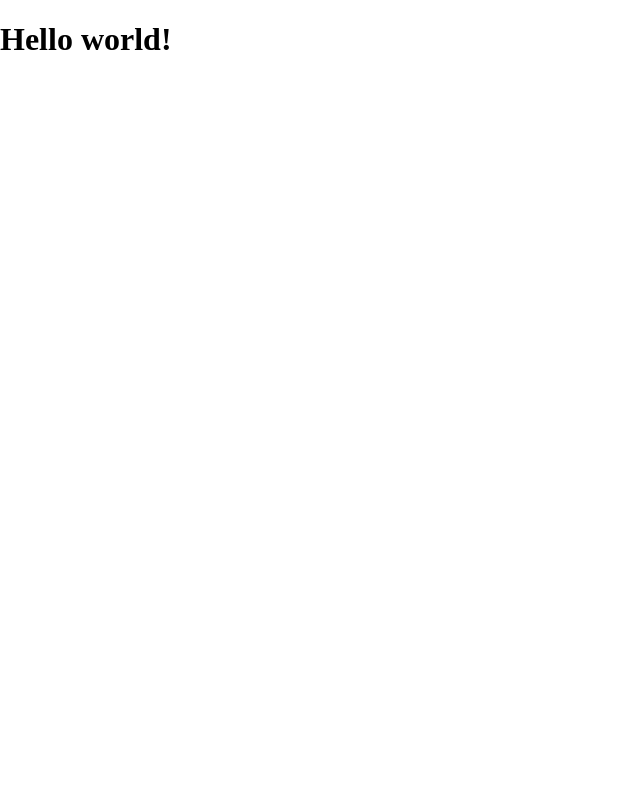
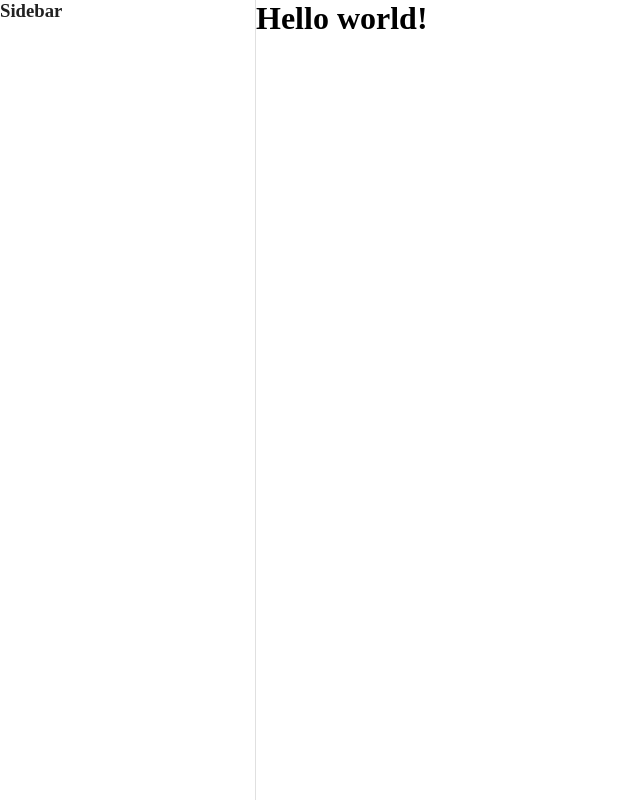
Before and after one commit to FranciscoGustavo/task-manager, a React (Create React App) app in the folder web/: page / in a window 1280 px wide. Shown: the whole page, without its empty margins (0-640 px from the left). Built offline with nearby package versions, Linux system fonts and the light colour scheme.

Commit message:
feat: add Layout component with Sidebar, Downbar

```diff
--- /dev/null
+++ b/web/src/components/Downbar/index.tsx
@@ -0,0 +1,28 @@
+import React, { FC } from 'react';
+import { Drawer, Hidden } from '@material-ui/core';
+import { useStyles } from './styles';
+
+type DownbarProps = {
+  onMobileNavOpen: () => void;
+}
+
+const Downbar: FC<DownbarProps> = ({ onMobileNavOpen }) => {
+  const classes = useStyles();
+
+  return (
+    <Hidden mdUp>
+      <Drawer
+        anchor="bottom"
+        variant="permanent"
+        open={true}
+        classes={{
+          paper: classes.drawer
+        }}
+        >
+        <h3 onClick={onMobileNavOpen}>Downbar</h3>
+      </Drawer>
+    </Hidden>
+  )
+}
+
+export default Downbar;
--- /dev/null
+++ b/web/src/components/Downbar/styles.ts
@@ -0,0 +1,7 @@
+import { makeStyles, Theme } from '@material-ui/core/styles';
+
+export const useStyles = makeStyles((theme: Theme) => ({
+  drawer: {
+    height: theme.spacing(8),
+  }
+}));
--- /dev/null
+++ b/web/src/components/Layout/index.tsx
@@ -0,0 +1,30 @@
+import React, { useState, FC, ReactNode } from 'react';
+import Sidebar from '../Sidebar';
+import Downbar from '../Downbar';
+import { useStyles } from './styles';
+
+type LayoutProps = {
+  children: ReactNode,
+}
+
+const Layout: FC<LayoutProps> = ({ children }) => {
+  const classes = useStyles();
+  const [isMobileNavOpen,  setMobileNavOpen] = useState(false);
+
+  return (
+    <div className={classes.root}>
+      <Sidebar
+        openMobile={isMobileNavOpen}
+        onMobileNavClose={() => setMobileNavOpen(false)}
+      />
+      <div className={classes.wrapper}>
+        <div className={classes.content}>
+          {children}
+        </div>
+      </div>
+      <Downbar onMobileNavOpen={() => setMobileNavOpen(true)} />
+    </div>
+  );
+}
+
+export default Layout;
--- /dev/null
+++ b/web/src/components/Layout/styles.ts
@@ -0,0 +1,21 @@
+import { makeStyles, Theme } from '@material-ui/core/styles';
+
+export const useStyles = makeStyles((theme: Theme) => ({
+  root: {
+    width: '100%',
+    height: '100%',
+  },
+  wrapper: {
+    width: '100%',
+    height: '100%',
+    paddingBottom: theme.spacing(8),
+    [theme.breakpoints.up('md')]: {
+      paddingLeft: '256px',
+      paddingBottom: '0',
+    }
+  },
+  content: {
+    width: '100%',
+    height: '100%',
+  }
+}));
--- a/web/src/components/Sidebar/index.tsx
+++ b/web/src/components/Sidebar/index.tsx
@@ -1,10 +1,35 @@
 import React, { FC } from 'react';
+import { Drawer } from '@material-ui/core';
+import { useTheme } from '@material-ui/core/styles';
+import useMediaQuery from '@material-ui/core/useMediaQuery';
+import { useStyles } from './styles';
 
-const Sidebar: FC = () => {
+type SidebarProps = {
+  openMobile: boolean;
+  onMobileNavClose: () => void;
+}
+
+const Sidebar: FC<SidebarProps> = ({ openMobile, onMobileNavClose }) => {
+  const theme = useTheme();
+  const matches = useMediaQuery(theme.breakpoints.up('md'));
+  const classes = useStyles();
+  console.log(matches);
+
   return (
-    <div>
-      <h3>Sidebar</h3>
-    </div>
+    <Drawer
+      anchor="left"
+      variant={matches ? 'permanent' : 'temporary'}
+      open={openMobile}
+      onClose={onMobileNavClose}
+      classes={{
+        paper: classes.drawer
+      }}
+    >
+      <div>
+        <h3>Sidebar</h3>
+
+      </div>
+    </Drawer>
   )
 }
 
--- a/web/src/components/Sidebar/styles.ts
+++ b/web/src/components/Sidebar/styles.ts
@@ -1 +1,7 @@
-export {}
+import { makeStyles } from '@material-ui/core/styles';
+
+export const useStyles = makeStyles((theme) => ({
+  drawer: {
+    width: 256,
+  },
+}));
--- /dev/null
+++ b/web/src/components/index.ts
@@ -0,0 +1 @@
+export { default as Layout } from './Layout';
--- a/web/src/containers/Home/index.tsx
+++ b/web/src/containers/Home/index.tsx
@@ -1,10 +1,11 @@
 import React, { FC } from 'react';
+import { Layout } from '../../components';
 
 const Home: FC = () => {
   return (
-    <div>
+    <Layout>
       <h1>Hello world!</h1>
-    </div>
+    </Layout>
   )
 }
 
--- /dev/null
+++ b/web/src/index.css
@@ -0,0 +1,6 @@
+* {
+  border: 0;
+  margin: 0;
+  padding: 0;
+  box-sizing: border-box;
+}
--- a/web/src/index.tsx
+++ b/web/src/index.tsx
@@ -2,6 +2,7 @@ import React from 'react';
 import ReactDOM from 'react-dom';
 import App from './App';
 import reportWebVitals from './reportWebVitals';
+import './index.css';
 
 ReactDOM.render(
   <React.StrictMode>
```
